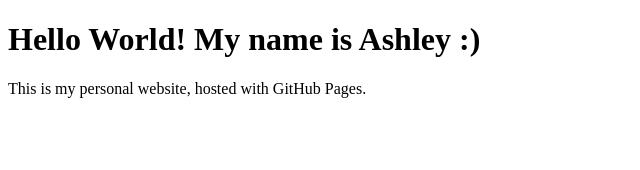
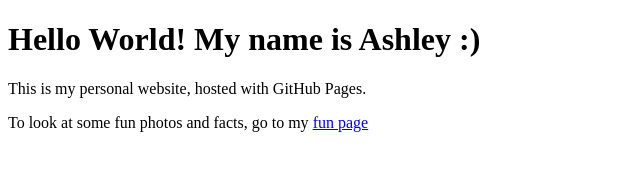
Before and after one commit to ashleysantiago/ashleysantiago.github.io, a plain HTML site: page index.html in a window 1280 px wide. Shown: the whole page, without its empty margins (0-640 px from the left). Drawn offline with Linux system fonts and the light colour scheme.

Commit message:
Update index.html

```diff
--- a/index.html
+++ b/index.html
@@ -3,5 +3,6 @@
 <body>
 <h1>Hello World! My name is Ashley :) </h1>
 <p>This is my personal website, hosted with GitHub Pages.</p>
+<p>To look at some fun photos and facts, go to my <a href="fun.html">fun page</a></p>
 </body>
 </html>
```
